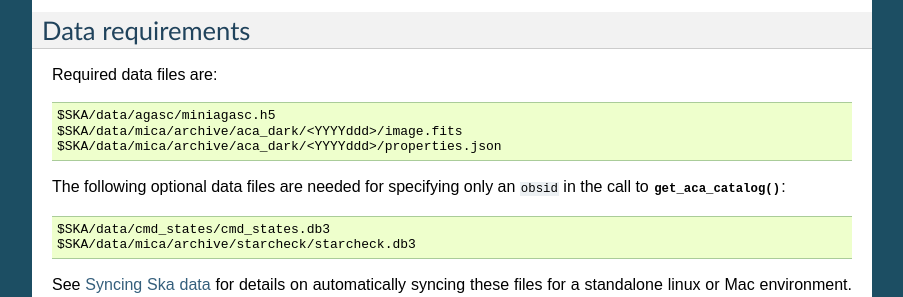
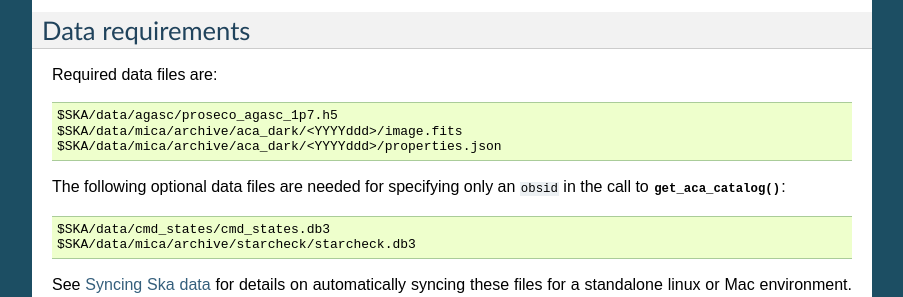
Before and after one commit to sot/proseco, a Sphinx documentation site: the page built from docs/index.rst, in a window 1280 px wide and 900 px high, scrolled down 2875 px. Shown: the part 152-449 px from the top of the window, without its empty margins (198-1101 px from the left). Built offline with Sphinx 7.4.7, drawn with Linux system fonts in a browser that asks for light colours.

Commit message:
Update agasc file name in top-level docs

```diff
--- a/docs/index.rst
+++ b/docs/index.rst
@@ -191,7 +191,7 @@ Required data files are:
 
 ::
 
-  $SKA/data/agasc/miniagasc.h5
+  $SKA/data/agasc/proseco_agasc_1p7.h5
   $SKA/data/mica/archive/aca_dark/<YYYYddd>/image.fits
   $SKA/data/mica/archive/aca_dark/<YYYYddd>/properties.json
 
```
